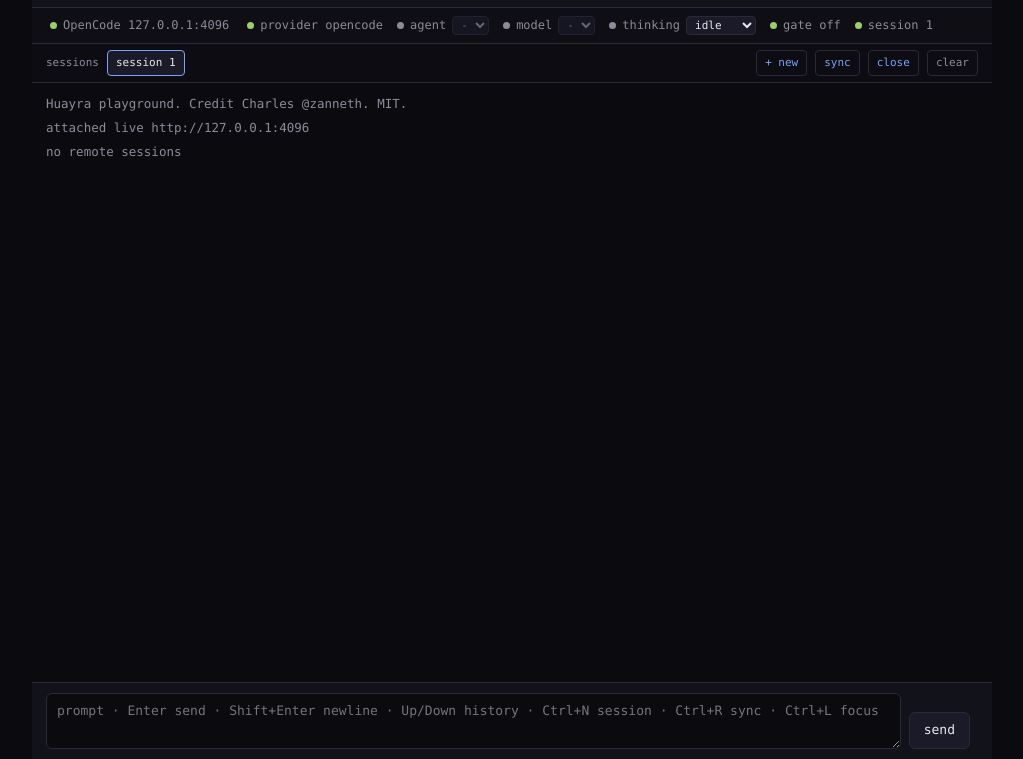
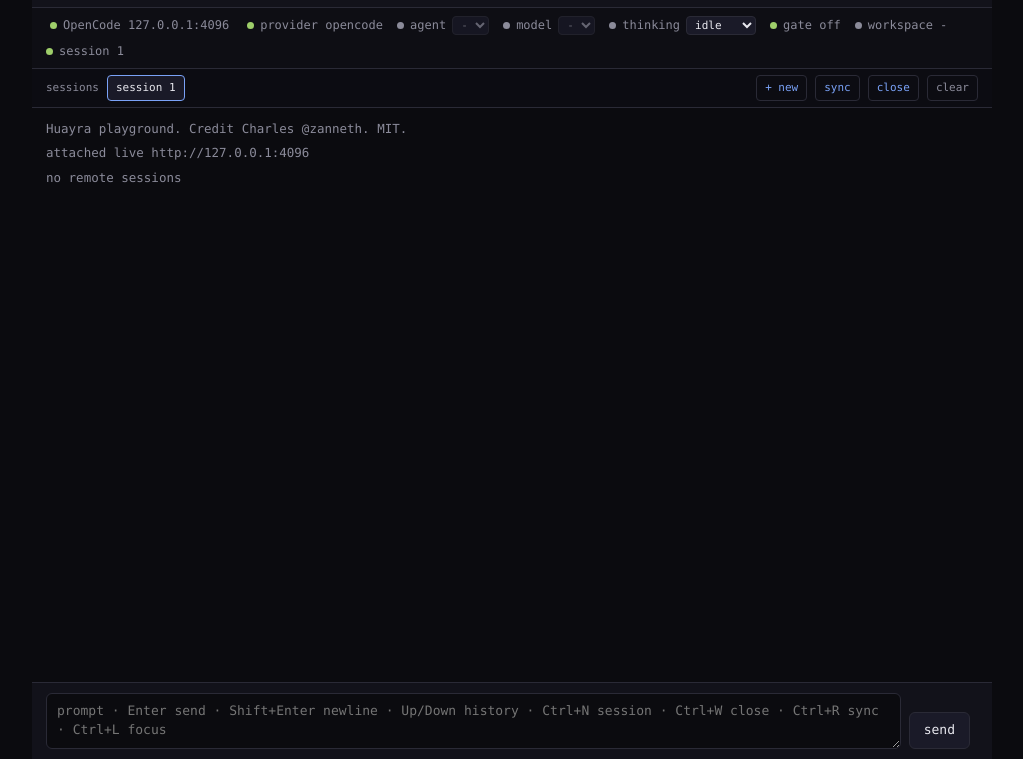
Before and after one commit to qxlsz/huayra, a website: page playground/index.html in a window 1280 px wide. Shown: the part 41-800 px from the top of the page, without its empty margins (128-1151 px from the left). Drawn offline with Linux system fonts and the light colour scheme; no server answers.

Commit message:
feat: workspace pill and Ctrl+W close shortcut

```diff
--- a/playground/index.html
+++ b/playground/index.html
@@ -304,6 +304,7 @@
         </select>
       </span>
       <span class="pill"><span id="gate-dot" class="dot"></span><span id="gate-label">gate off</span></span>
+      <span class="pill" title="workspace from OpenCode health"><span id="workspace-dot" class="dot"></span><span id="workspace-label">workspace -</span></span>
       <span class="pill"><span id="session-dot" class="dot ok"></span><span id="session-label">session 1</span></span>
     </div>
     <div id="session-bar" aria-label="Session index">
@@ -317,7 +318,7 @@
     <div id="log" role="log" aria-live="polite"></div>
     <footer>
       <form id="prompt-form">
-        <textarea id="prompt" rows="2" placeholder="prompt · Enter send · Shift+Enter newline · Up/Down history · Ctrl+N session · Ctrl+R sync · Ctrl+L focus" autocomplete="off" spellcheck="false"></textarea>
+        <textarea id="prompt" rows="2" placeholder="prompt · Enter send · Shift+Enter newline · Up/Down history · Ctrl+N session · Ctrl+W close · Ctrl+R sync · Ctrl+L focus" autocomplete="off" spellcheck="false"></textarea>
         <button type="submit" id="send">send</button>
         <button type="button" id="stop" title="abort in-flight OpenCode request (Esc)">stop</button>
       </form>
```
